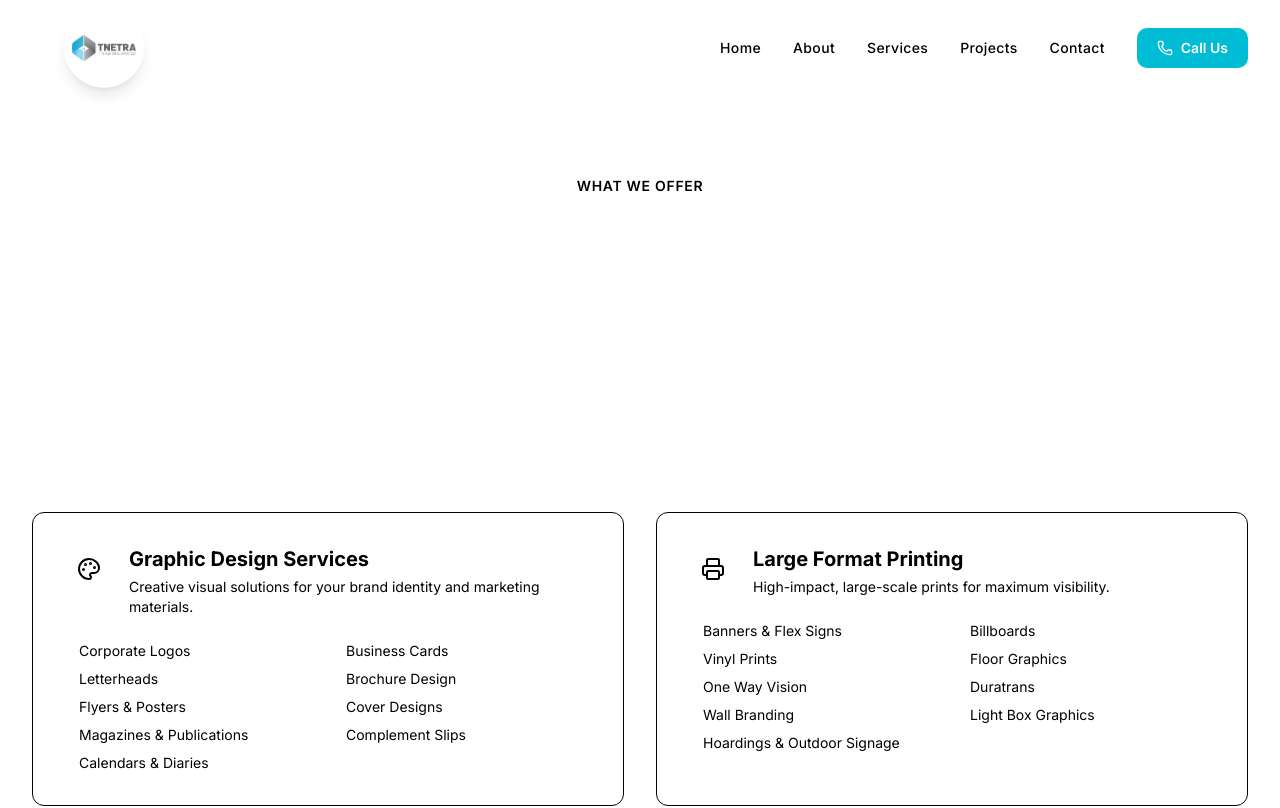
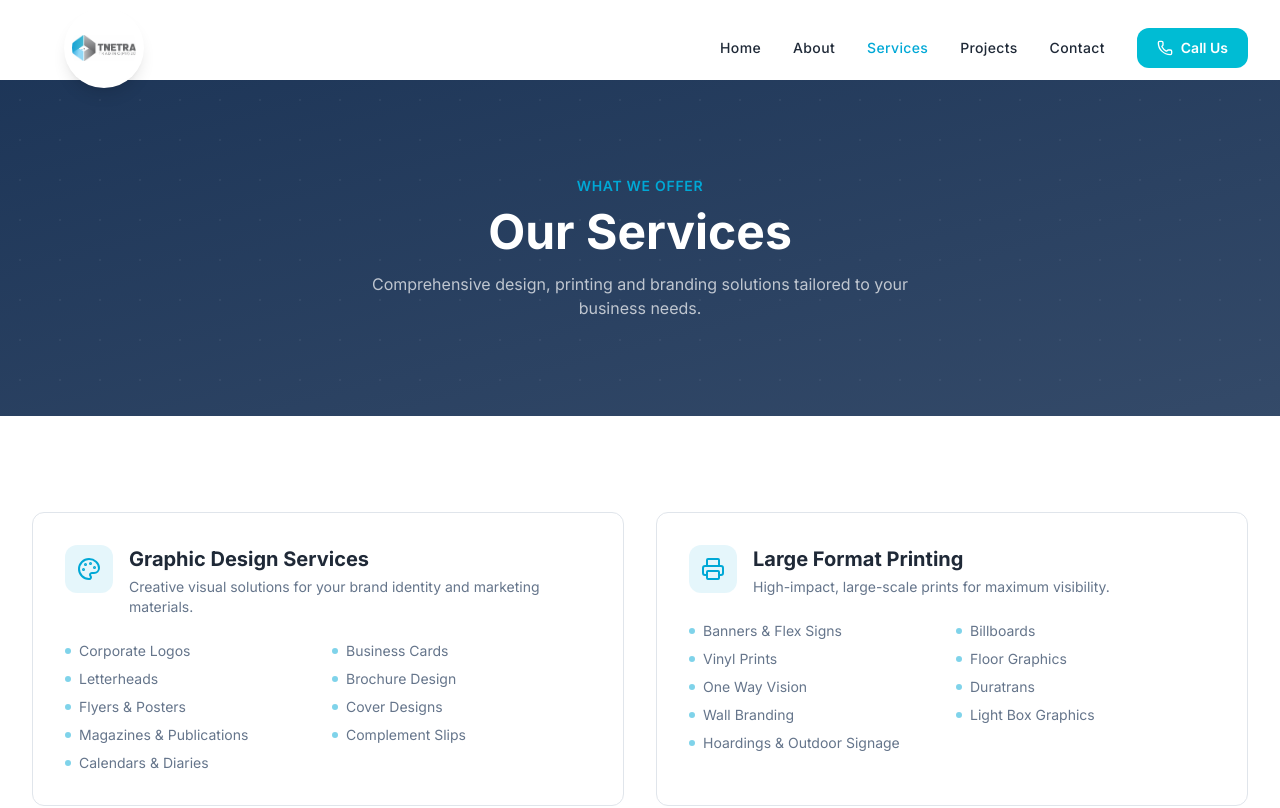
Before and after one commit to lindokuhlezulu42/Tnetra-trading, a React (Vite) app: page /services in a window 1280 px wide. Shown: the top 808 px of the page. Built offline with nearby package versions, Linux system fonts and the light colour scheme.

Commit message:
fix: change build command from react-scripts to vite

```diff
--- a/src/index.css
+++ b/src/index.css
@@ -1,7 +1,4 @@
 @import url('https://fonts.googleapis.com/css2?family=Inter:wght@300;400;500;600;700;800&family=Playfair+Display:wght@500;600;700&display=swap');
-@import "tw-animate-css";
-@import "shadcn/tailwind.css";
-@import "@fontsource-variable/geist";
 
 @tailwind base;
 @tailwind components;
@@ -33,39 +30,39 @@
     --font-display: 'Playfair Display', serif;
   --color-primary-foreground: #f8fafc; /* text on primary background */
 
-    --background: oklch(1 0 0);
-    --foreground: oklch(0.145 0 0);
-    --card: oklch(1 0 0);
-    --card-foreground: oklch(0.145 0 0);
-    --popover: oklch(1 0 0);
-    --popover-foreground: oklch(0.145 0 0);
-    --primary: oklch(0.205 0 0);
-    --primary-foreground: oklch(0.985 0 0);
-    --secondary: oklch(0.97 0 0);
-    --secondary-foreground: oklch(0.205 0 0);
-    --muted: oklch(0.97 0 0);
-    --muted-foreground: oklch(0.556 0 0);
-    --accent: oklch(0.97 0 0);
-    --accent-foreground: oklch(0.205 0 0);
-    --destructive: oklch(0.577 0.245 27.325);
+    --background: 0 0% 100%;
+    --foreground: 215 28% 17%;
+    --card: 0 0% 100%;
+    --card-foreground: 215 28% 17%;
+    --popover: 0 0% 100%;
+    --popover-foreground: 215 28% 17%;
+    --primary: 215 50% 23%;
+    --primary-foreground: 0 0% 100%;
+    --secondary: 193 100% 42%;
+    --secondary-foreground: 0 0% 100%;
+    --muted: 210 20% 96%;
+    --muted-foreground: 215 16% 47%;
+    --accent: 193 100% 42%;
+    --accent-foreground: 0 0% 100%;
+    --destructive: 0 84.2% 60.2%;
     --destructive-foreground: 0 0% 98%;
-    --border: oklch(0.922 0 0);
-    --input: oklch(0.922 0 0);
-    --ring: oklch(0.708 0 0);
-    --chart-1: oklch(0.87 0 0);
-    --chart-2: oklch(0.556 0 0);
-    --chart-3: oklch(0.439 0 0);
-    --chart-4: oklch(0.371 0 0);
-    --chart-5: oklch(0.269 0 0);
-    --radius: 0.625rem;
+    --border: 214 20% 90%;
+    --input: 214 20% 90%;
+    --ring: 193 100% 42%;
+    --chart-1: 193 100% 42%;
+    --chart-2: 215 50% 23%;
+    --chart-3: 197 37% 24%;
+    --chart-4: 43 74% 66%;
+    --chart-5: 27 87% 67%;
+    --radius: 0.75rem;
     --sidebar-background: 0 0% 98%;
-    --sidebar-foreground: oklch(0.145 0 0);
-    --sidebar-primary: oklch(0.205 0 0);
-    --sidebar-primary-foreground: oklch(0.985 0 0);
-    --sidebar-accent: oklch(0.97 0 0);
-    --sidebar-accent-foreground: oklch(0.205 0 0);
-    --sidebar-border: oklch(0.922 0 0);
-    --sidebar-ring: oklch(0.708 0 0);
+    --sidebar-foreground: 240 5.3% 26.1%;
+    --sidebar-primary: 240 5.9% 10%;
+    --sidebar-primary-foreground: 0 0% 98%;
+    --sidebar-accent: 240 4.8% 95.9%;
+    --sidebar-accent-foreground: 240 5.9% 10%;
+    --sidebar-border: 220 13% 91%;
+    --sidebar-ring: 217.2 91.2% 59.8%;
     @media (prefers-color-scheme: dark) {
     --color-foreground: #f8fafc;
     --color-muted: #1e293b;
@@ -76,58 +73,42 @@
          --color-primary-foreground: #0f172a;
 
   }
-    --sidebar: oklch(0.985 0 0)
   }
 
+
   .dark {
-    --background: oklch(0.145 0 0);
-    --foreground: oklch(0.985 0 0);
-    --card: oklch(0.205 0 0);
-    --card-foreground: oklch(0.985 0 0);
-    --popover: oklch(0.205 0 0);
-    --popover-foreground: oklch(0.985 0 0);
-    --primary: oklch(0.922 0 0);
-    --primary-foreground: oklch(0.205 0 0);
-    --secondary: oklch(0.269 0 0);
-    --secondary-foreground: oklch(0.985 0 0);
-    --muted: oklch(0.269 0 0);
-    --muted-foreground: oklch(0.708 0 0);
-    --accent: oklch(0.269 0 0);
-    --accent-foreground: oklch(0.985 0 0);
-    --destructive: oklch(0.704 0.191 22.216);
+    --background: 215 28% 10%;
+    --foreground: 0 0% 98%;
+    --card: 215 28% 13%;
+    --card-foreground: 0 0% 98%;
+    --popover: 215 28% 13%;
+    --popover-foreground: 0 0% 98%;
+    --primary: 193 100% 50%;
+    --primary-foreground: 215 28% 10%;
+    --secondary: 215 50% 30%;
+    --secondary-foreground: 0 0% 98%;
+    --muted: 215 20% 18%;
+    --muted-foreground: 215 16% 60%;
+    --accent: 193 100% 42%;
+    --accent-foreground: 0 0% 100%;
+    --destructive: 0 62.8% 30.6%;
     --destructive-foreground: 0 0% 98%;
-    --border: oklch(1 0 0 / 10%);
-    --input: oklch(1 0 0 / 15%);
-    --ring: oklch(0.556 0 0);
-    --chart-1: oklch(0.87 0 0);
-    --chart-2: oklch(0.556 0 0);
-    --chart-3: oklch(0.439 0 0);
-    --chart-4: oklch(0.371 0 0);
-    --chart-5: oklch(0.269 0 0);
+    --border: 215 20% 20%;
+    --input: 215 20% 20%;
+    --ring: 193 100% 42%;
+    --chart-1: 220 70% 50%;
+    --chart-2: 160 60% 45%;
+    --chart-3: 30 80% 55%;
+    --chart-4: 280 65% 60%;
+    --chart-5: 340 75% 55%;
     --sidebar-background: 240 5.9% 10%;
-    --sidebar-foreground: oklch(0.985 0 0);
-    --sidebar-primary: oklch(0.488 0.243 264.376);
-    --sidebar-primary-foreground: oklch(0.985 0 0);
-    --sidebar-accent: oklch(0.269 0 0);
-    --sidebar-accent-foreground: oklch(0.985 0 0);
-    --sidebar-border: oklch(1 0 0 / 10%);
-    --sidebar-ring: oklch(0.556 0 0);
-    --sidebar: oklch(0.205 0 0);
-  }
-  .theme {
-
-    --font-heading: var(--font-sans);
-
-    --font-sans: 'Geist Variable', sans-serif
-  }
-  * {
-    @apply border-border outline-ring/50;
-  }
-  body {
-    @apply bg-background text-foreground;
-  }
-  html {
-    @apply font-sans;
+    --sidebar-foreground: 240 4.8% 95.9%;
+    --sidebar-primary: 224.3 76.3% 48%;
+    --sidebar-primary-foreground: 0 0% 100%;
+    --sidebar-accent: 240 3.7% 15.9%;
+    --sidebar-accent-foreground: 240 4.8% 95.9%;
+    --sidebar-border: 240 3.7% 15.9%;
+    --sidebar-ring: 217.2 91.2% 59.8%;
   }
 }
 
```
